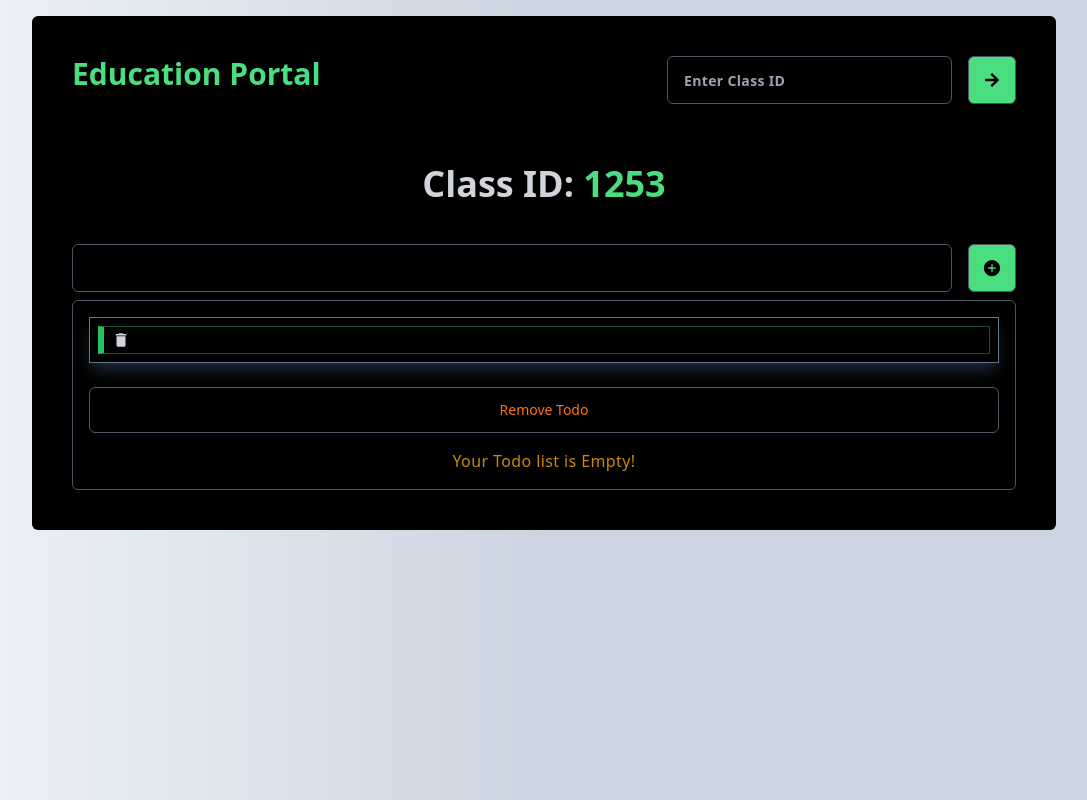
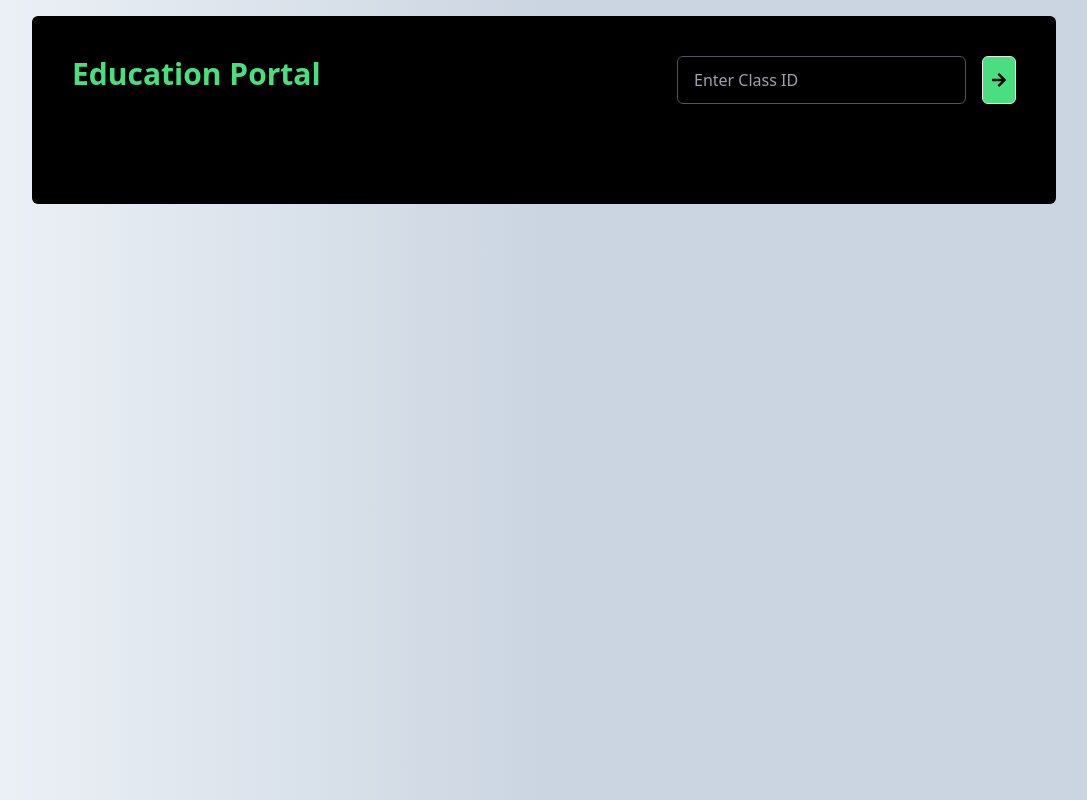
Before and after one commit to engineershoaibakhter/AI-and-chatbot-course, a Next.js app in the folder education/: page / in a window 1280 px wide. Shown: the whole page, without its empty margins (96-1183 px from the left). Built offline with nearby package versions, Linux system fonts and the light colour scheme.

Commit message:
"Refactored InputForm component to handle Class ID submission and link addition, with updated UI and Redux integration."

```diff
--- a/education/components/InputForm.jsx
+++ b/education/components/InputForm.jsx
@@ -1,89 +1,119 @@
 "use client";
-import React, { useState } from "react";
+import React, { useState, useEffect } from "react";
 import toast from "react-hot-toast";
 import { MdClose } from "react-icons/md";
-import { useDispatch } from "react-redux";
-import Education from "./Education";
+import { useDispatch, useSelector } from "react-redux";
 import { FaArrowRight } from "react-icons/fa";
 import { IoIosAddCircle } from "react-icons/io";
+import Education from "./Education";
+import {
+  addClass,
+  fetchClass,
+  addProjectLink,
+  selectClassId,
+  selectAddLinkData,
+} from "@/redux/educationSlice";
 
 const InputForm = () => {
   const dispatch = useDispatch();
   const [todo, setTodo] = useState("");
+  const [classIdInput, setClassIdInput] = useState("");
+  const classId = useSelector(selectClassId);
+  const addLink = useSelector(selectAddLinkData);
 
-  const handleTodo = () => {
+  const handleClassIdSubmit = (e) => {
+    e.preventDefault();
+    if (classIdInput === "") {
+      toast.error("Please enter a Class ID");
+      return;
+    }
+
+    // Fetch or add Class ID in Firebase Firestore
+    dispatch(fetchClass(classIdInput))
+      .unwrap()
+      .then((response) => {
+        if (!response) {
+          dispatch(addClass({ uid: classIdInput, addData: { classId: classIdInput } }));
+          toast.success(`New Class ID ${classIdInput} added!`);
+        } else {
+          toast.success(`Class ID ${classIdInput} found!`);
+        }
+      })
+      .catch((err) => {
+        toast.error("Error fetching Class ID");
+      });
+  };
+
+  const handleTodoSubmit = (e) => {
     e.preventDefault();
     if (todo === "") {
-      toast.error("Please write your todo");
-    } else {
+      toast.error("Please write your link");
+      return;
+    }
+
     dispatch(
-        addTodo({
-          _id: Math.random().toString(),
-          todo: todo,
+      addProjectLink({
+        uid: classId,
+        addData: { linkId: Math.random().toString(), link: todo },
       })
-      );
-
-      toast.success("Todo added");
+    )
+      .unwrap()
+      .then(() => {
+        toast.success("Link added");
         setTodo("");
-    }
+      })
+      .catch((err) => {
+        toast.error("Error adding link");
+      });
   };
 
   return (
     <>
       <div className="flex justify-between mb-10">
         <h1 className="text-3xl font-bold text-center text-green-400">Education Portal</h1>
-      <h1 className="text-3xl font-bold text-center">
-
-        <form className="flex items-center gap-4 h-10 md:h-12 relative">
+        <form onSubmit={handleClassIdSubmit} className="flex items-center gap-4 h-10 md:h-12 relative">
           <input
-          className="w-full h-full border-[1px] border-gray-600
-          bg-transparent pl-4 pr-10 md:pr-12 placeholder:text-gray-400 text-base md:text-sm tracking-wide
-          rounded-md outline-none hover:border-green-500
-          focus-visible:border-gray-500 duration-200"
-          type="text" id="classId" name="classId" placeholder="Enter Class ID" />
+            className="w-full h-full border-[1px] border-gray-600 bg-transparent pl-4 pr-10 placeholder:text-gray-400 text-base rounded-md outline-none"
+            type="text"
+            value={classIdInput}
+            onChange={(e) => setClassIdInput(e.target.value)}
+            placeholder="Enter Class ID"
+          />
           <button
             type="submit"
-          className="h-full flex justify-center items-center border-[1px] min-w-12 text-center bg-green-400 text-black border-gray-600 px-2 rounded-md uppercase duration-200 text-sm md:text-base"
+            className="h-full flex justify-center items-center border-[1px] text-center bg-green-400 text-black px-2 rounded-md uppercase"
           >
             <FaArrowRight />
           </button>
         </form>
-      </h1>
       </div>
       <div>
-      {/* Todo Form */}
-      <h1 className="text-4xl font-bold text-center mb-10">Class ID: <span className="text-green-400">{}1253</span></h1>
-      <form
-        onSubmit={handleTodo}
-        className="flex items-center gap-4 h-10 md:h-12 relative"
-      >
+        {classId && (
+          <>
+            <h1 className="text-4xl font-bold text-center mb-10">
+              Class ID: <span className="text-green-400">{classId}</span>
+            </h1>
+            <form onSubmit={handleTodoSubmit} className="flex items-center gap-4 h-10 md:h-12 relative">
               <div className="relative flex-1 h-full">
                 <input
                   type="text"
-            className="w-full h-full border-[1px] border-gray-600
-              bg-transparent pl-4 pr-10 md:pr-12 placeholder:text-gray-400 text-base md:text-sm tracking-wide
-              rounded-md outline-none hover:border-green-500
-              focus-visible:border-gray-500 duration-200"
+                  className="w-full h-full border-[1px] border-gray-600 bg-transparent pl-4 pr-10 placeholder:text-gray-400 text-base rounded-md"
                   value={todo}
                   onChange={(e) => setTodo(e.target.value)}
+                  placeholder="Enter link"
                 />
-          {todo && (
-            <MdClose
-              onClick={() => setTodo("")}
-              className="absolute top-1/2 right-3 md:right-4 transform -translate-y-1/2 text-lg hover:text-red-600 cursor-pointer duration-200"
-            />
-          )}
+                {todo && <MdClose onClick={() => setTodo("")} className="absolute top-1/2 right-3 transform -translate-y-1/2 text-lg cursor-pointer" />}
               </div>
               <button
                 type="submit"
-          className="h-full flex justify-center items-center min-w-12 border-[1px] border-gray-600 px-2 rounded-md
-    bg-green-400 text-black font-bold uppercase duration-200 text-sm md:text-base"
+                className="h-full flex justify-center items-center border-[1px] bg-green-400 text-black px-2 rounded-md"
               >
-           <IoIosAddCircle className=" text-xl" />
+                <IoIosAddCircle className="text-xl" />
               </button>
             </form>
-      <Education />
-      {/* TodoList */}
+          </>
+        )}
+        {classId && <Education />}
       </div>
     </>
   );
```
Lines whose indentation alone changed are shown as unchanged.
